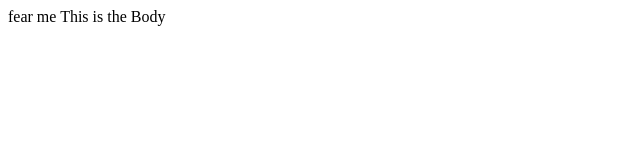
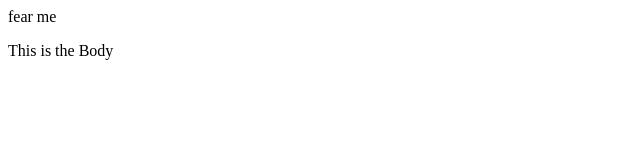
Before and after one commit to Unosami/Unosami.github.io, a plain HTML site: page index.html in a window 1280 px wide. Shown: the whole page, without its empty margins (0-640 px from the left). Drawn offline with Linux system fonts and the light colour scheme.

Commit message:
Update index.html

```diff
--- a/index.html
+++ b/index.html
@@ -1,8 +1,10 @@
 <html>
-<head>
-fear me <break>
-</head>
-<body>
-This is the Body
-</body>
+  <head>
+    fear me </n>
+  </head>
+  <body>
+    <p>
+    This is the Body
+    </p>
+  </body>
 </html>
```
